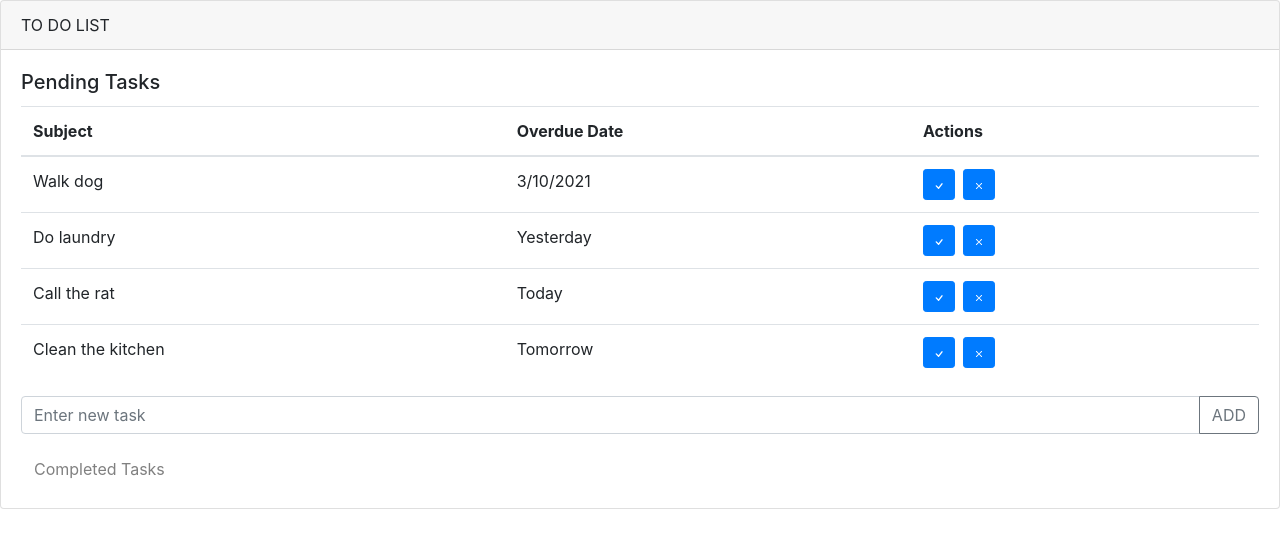
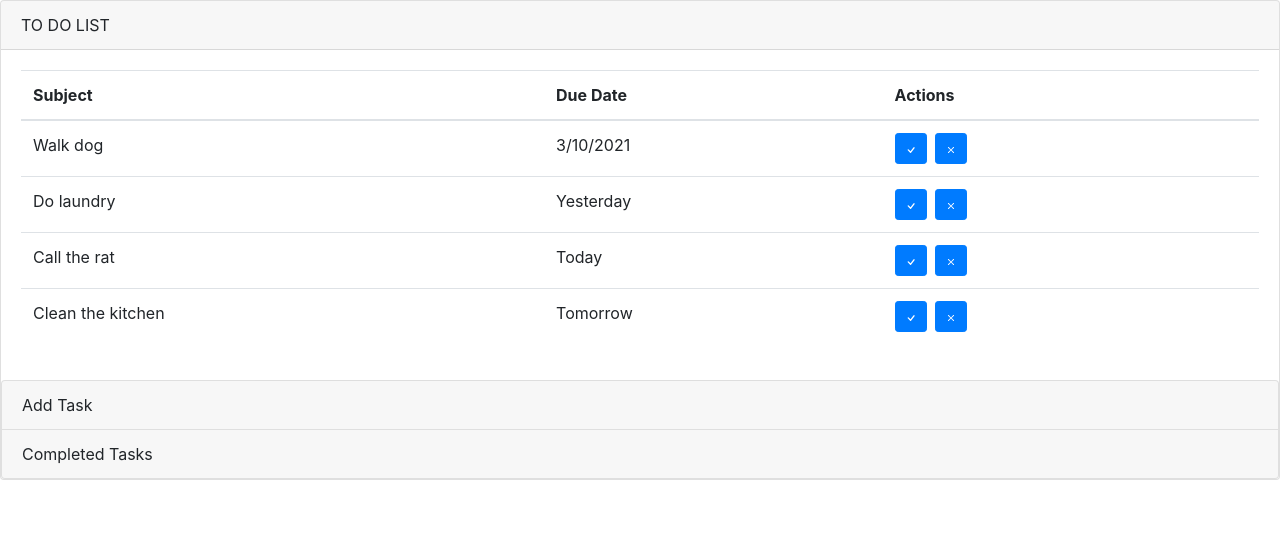
Before and after one commit to marco10507/todo-list, a React (Create React App) app: page / in a window 1280 px wide. Shown: the top 548 px of the page. Built offline with nearby package versions, Linux system fonts and the light colour scheme.

Commit message:
correcting typos

```diff
--- a/src/TasksList.js
+++ b/src/TasksList.js
@@ -92,7 +92,7 @@ export default function TaskList(props) {
         <thead>
           <tr>
             <th>Subject</th>
-            <th>Overdue Date</th>
+            <th>Due Date</th>
             <th>Actions</th>
           </tr>
         </thead>
--- a/src/ToDoList.js
+++ b/src/ToDoList.js
@@ -4,8 +4,7 @@ import TaskList from "./TasksList";
 import Card from "react-bootstrap/Card";
 import uuid from "react-uuid";
 import CompletedTaskList from "./CompletedTaskList";
-import Button from "react-bootstrap/Button";
-import Collapse from "react-bootstrap/Collapse";
+import Accordion from "react-bootstrap/Accordion";
 
 export default function ToDoList() {
   const [task, setTask] = useState({
@@ -40,7 +39,6 @@ export default function ToDoList() {
       dueDate: new Date(2021, 1, 28)
     }
   ]);
-  const [open, setOpen] = useState(false);
 
   function isBlank(str) {
     return !str || /^\s*$/.test(str);
@@ -91,32 +89,38 @@ export default function ToDoList() {
       <Card>
         <Card.Header>TO DO LIST</Card.Header>
         <Card.Body>
-          <Card.Title>Pending Tasks</Card.Title>
           <TaskList
             tasks={tasks}
             handleCompleteTask={handleCompleteTask}
             handleRemoveTask={handleRemoveTask}
           />
+        </Card.Body>
+        <Accordion>
+          <Card>
+            <Accordion.Toggle as={Card.Header} eventKey="0">
+              Add Task
+            </Accordion.Toggle>
+            <Accordion.Collapse eventKey="0">
+              <Card.Body>
                 <AddTask
                   task={task}
                   handleOnChange={handleOnChange}
                   handleCreateTask={handleCreateTask}
                 />
-          <Button
-            style={{ color: "grey" }}
-            variant="link"
-            onClick={() => setOpen(!open)}
-            aria-controls="collapse-completed-tasks"
-            aria-expanded={open}
-          >
+              </Card.Body>
+            </Accordion.Collapse>
+          </Card>
+          <Card>
+            <Accordion.Toggle as={Card.Header} eventKey="1">
               Completed Tasks
-          </Button>
-          <Collapse in={open}>
-            <div id="collapse-completed-tasks">
+            </Accordion.Toggle>
+            <Accordion.Collapse eventKey="1">
+              <Card.Body>
                 <CompletedTaskList tasks={tasks} />
-            </div>
-          </Collapse>
               </Card.Body>
+            </Accordion.Collapse>
+          </Card>
+        </Accordion>
       </Card>
     </>
   );
```
Lines whose indentation alone changed are shown as unchanged.
